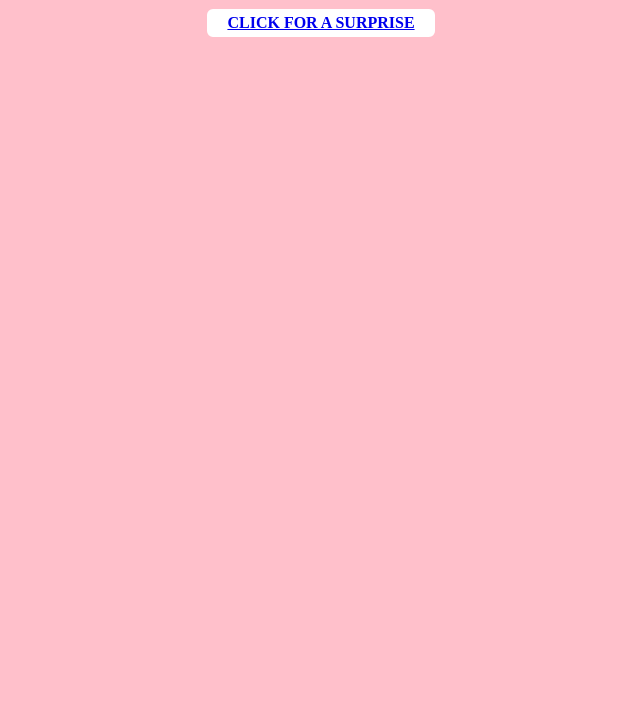
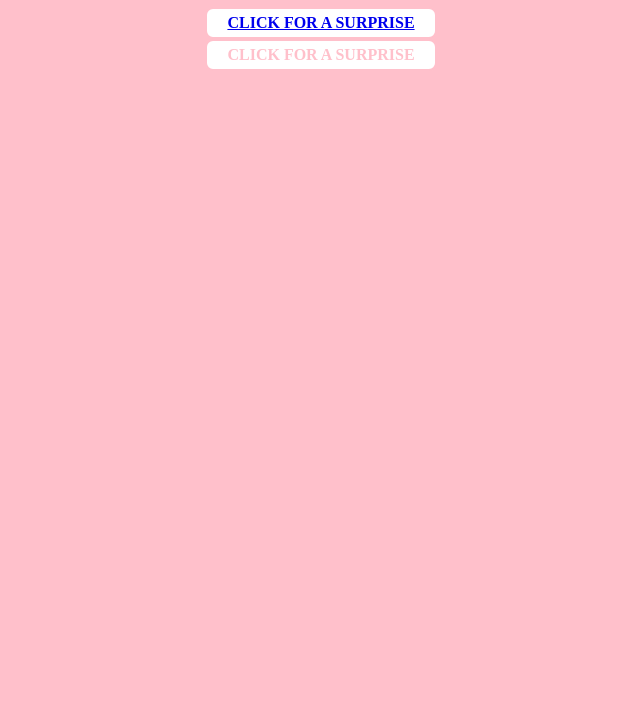
Before and after one commit to TheMoakMan/Faith, a plain HTML site: page index.html in a window 1280 px wide. Shown: the part 81-800 px from the top of the page, without its empty margins (327-967 px from the left). Drawn offline with Linux system fonts and the light colour scheme.

Commit message:
Update index.html

```diff
--- a/index.html
+++ b/index.html
@@ -7,7 +7,11 @@
     </div>
 
     <div style="display:flex; width:100vw; justify-content: center; color:white !important;">
-        <div class="surprise-button" id="surprBtn"><a href="https://www.youtube.com/watch?v=xKtLeM5RC7s">CLICK FOR A SURPRISE</a></div>
+        <div class="surprise-button"><a href="https://www.youtube.com/watch?v=xKtLeM5RC7s">CLICK FOR A SURPRISE</a></div>
+    </div>
+
+    <div style="display:flex; width:100vw; justify-content: center; color:white !important;">
+        <div class="surprise-button" id="surprBtn">CLICK FOR A SURPRISE</div>
     </div>
 
     <video class="embeded-video hidden" controls width="600" height="400">
```
